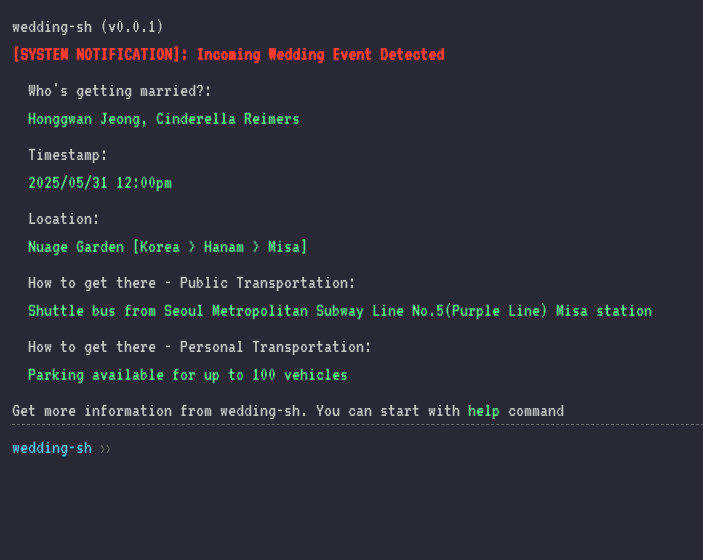
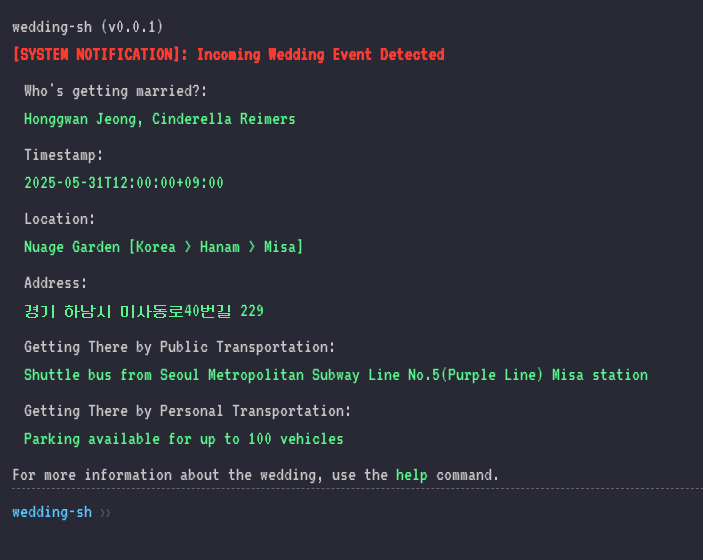
Before and after one commit to IwannabeRealnerD/wedding-sh, a SvelteKit app: page / in a window 1280 px wide. Shown: the top 560 px of the page, without its empty margins (0-703 px from the left). Built offline with nearby package versions, Linux system fonts and the light colour scheme.

Commit message:
feat: font ans misc for maintainability

```diff
--- a/package.json
+++ b/package.json
@@ -15,7 +15,7 @@
 		"lint": "eslint . --fix --cache",
 		"test": "vitest --run",
 		"prepare": "svelte-kit sync || echo ''|| husky install",
-		"gh-pages": "pnpm build && pnpx gh-pages -d build -t true"
+		"gh-pages": "pnpm build && gh-pages -d build -t true"
 	},
 	"lint-staged": {
 		"src/**/*.{svelte,ts}": [
--- a/src/app.css
+++ b/src/app.css
@@ -1,4 +1,4 @@
-@import "tailwindcss";
+@import 'tailwindcss';
 
 @theme {
 	--color-*: initial;
@@ -10,6 +10,13 @@
 	--color-secondary: #686767;
 	--color-background: #282935;
 	--color-white: #ffffff;
-	--font-family-vt323: "VT323", monospace;
-	--font-family-monospace: "monospace", monospace;
+	--font-family-dunggeunmo: 'VT323', 'DungGeunMo', monospace;
+	--font-family-vt323: 'VT323', monospace;
 }
+
+@font-face {
+	font-family: 'DungGeunMo';
+	src: url('/DungGeunMo.woff2') format('woff2');
+	unicode-range: U+AC00-D7AF, U+1100-11FF, U+3130-318F;
+	size-adjust: 80%
+}
--- a/src/app.html
+++ b/src/app.html
@@ -29,7 +29,8 @@
 			href="https://fonts.googleapis.com/css2?family=VT323&display=block"
 			rel="stylesheet"
 		/>
-		<meta name="description" content="khanne's terminal style wedding invitation" />
+		<link rel="preload" href="%sveltekit.assets%/DungGeunMo.woff2" as="font" type="font/woff2" crossorigin="anonymous">
+		<meta name="description" content="A terminal style wedding invitation." />
 
 		<meta property="og:title" content="wedding-sh" />
 		<meta property="og:type" content="website" />
@@ -38,16 +39,16 @@
 			property="og:url"
 			content="https://iwannaberealnerd.github.io/wedding-sh/"
 		/>
-		<meta property="og:description" content="khanne's terminal style resume" />
+		<meta property="og:description" content="A terminal style wedding invitation." />
 		<meta property="og:site_name" content="wedding-sh" />
 
 		<meta name="twitter:card" content="summary_large_image" />
 		<meta name="twitter:site" content="@WannabeRealnerD" />
 		<meta name="twitter:title" content="wedding-sh" />
-		<meta name="twitter:description" content="khanne's terminal style resume" />
+		<meta name="twitter:description" content="A terminal style wedding invitation." />
 		<meta name="twitter:image" content="%sveltekit.assets%/wedding-sh_og.png" />
 	</head>
-	<body data-sveltekit-preload-data="hover" class="bg-background font-family-vt323 text-lg sm:text-xl p-3">
+	<body data-sveltekit-preload-data="hover" class="bg-background font-family-dunggeunmo text-lg sm:text-xl p-3">
 		<div style="display: contents">%sveltekit.body%</div>
 	</body>
 </html>
--- /dev/null
+++ b/src/lib/components/Prompt.svelte
@@ -0,0 +1,6 @@
+<script lang="ts"></script>
+<div class="flex shrink-0">
+	<p class="text-info shrink-0">
+		wedding-sh<span class="text-secondary mx-2 text-sm">>></span>
+	</p>
+</div>
--- a/src/lib/utils/storage/type.ts
+++ b/src/lib/utils/storage/type.ts
@@ -1,6 +1,6 @@
 import type { CommandType } from "$lib/types/storage";
 
-type LocalStorageCommonKeys = "COMMAND" | "TEST" | "COUNT";
+type LocalStorageCommonKeys = "COMMAND";
 
 export type LocalStorageGetType = {
 	[K in LocalStorageCommonKeys]: K extends "COMMAND" ? CommandType[] : never;
--- a/src/routes/+page.svelte
+++ b/src/routes/+page.svelte
@@ -29,7 +29,7 @@
 	<div>
 		<WelcomeMessage />
 		{#if commandArr}
-			{#each commandArr as command (command.command)}
+			{#each commandArr as command, index (`${command.command} ${index}`)}
 				<HistoryLine {command} />
 			{/each}
 		{/if}
--- a/src/routes/components/HistoryLine.svelte
+++ b/src/routes/components/HistoryLine.svelte
@@ -1,7 +1,9 @@
 <script lang="ts">
-	import clsx from "clsx";
+	import clsx from 'clsx';
 
-	import { commandValidator } from "$lib/utils/command";
+	import Prompt from '$lib/components/Prompt.svelte';
+
+	import { commandValidator } from '$lib/utils/command';
 
 	interface Props {
 		command: { command: string; result: string };
@@ -10,14 +12,12 @@
 	let { command }: Props = $props();
 </script>
 
-<article class="border-b border-dashed border-secondary">
+<article class="border-secondary border-b border-dashed">
 	<div class="flex">
-		<p class="text-info shrink-0">
-			wedding-sh<span class="text-secondary text-sm mx-2">>></span>
-		</p>
-		<p class={clsx("w-full", commandValidator(command.command))}>
+		<Prompt />
+		<p class={clsx('w-full', commandValidator(command.command))}>
 			{command.command}
 		</p>
 	</div>
-	<p class="whitespace-pre-wrap text-primary">{command.result}</p>
+	<p class="text-primary whitespace-pre-wrap">{command.result}</p>
 </article>
--- a/src/routes/components/UserInputForm/index.svelte
+++ b/src/routes/components/UserInputForm/index.svelte
@@ -1,18 +1,14 @@
 <script lang="ts">
-	import clsx from "clsx";
-	import { tick } from "svelte";
+	import clsx from 'clsx';
+	import { tick } from 'svelte';
 
-	import { COMMANDS } from "$lib/constants/command";
-	import type { CommandType } from "$lib/types/storage";
-	import { historyLengthCutter, commandValidator } from "$lib/utils/command";
+	import { COMMANDS } from '$lib/constants/command';
+	import type { CommandType } from '$lib/types/storage';
+	import { historyLengthCutter, commandValidator } from '$lib/utils/command';
 
-	import AutoComplete from "./AutoComplete.svelte";
-	import {
-		clearStorageArr,
-		findAvailableCommand,
-		outputCreator,
-		putLocalStorageArr
-	} from "./util";
+	import AutoComplete from './AutoComplete.svelte';
+	import { clearStorageArr, findAvailableCommand, outputCreator, putLocalStorageArr } from './util';
+	import Prompt from '$lib/components/Prompt.svelte';
 
 	interface Props {
 		commandArr: CommandType[] | undefined;
@@ -21,22 +17,20 @@
 
 	let { commandArr = $bindable([]), inputBind = $bindable() }: Props = $props();
 
-	let inputCommand = $state("");
+	let inputCommand = $state('');
 
 	const changeCommandHandler = (command: string) => {
 		inputCommand = command;
 	};
 
 	let availableCommands = $derived(findAvailableCommand(inputCommand));
-	let isWholeCommand = $derived(
-		Object.values(COMMANDS).find((value) => value === inputCommand)
-	);
+	let isWholeCommand = $derived(Object.values(COMMANDS).find((value) => value === inputCommand));
 
 	const commandOnSubmit = async (event: SubmitEvent) => {
 		event.preventDefault();
-		if (inputCommand == "clear") {
+		if (inputCommand == 'clear') {
 			commandArr = [];
-			inputCommand = "";
+			inputCommand = '';
 			clearStorageArr();
 			return;
 		}
@@ -47,14 +41,14 @@
 		putLocalStorageArr(commandObject);
 		if (!commandArr) {
 			commandArr = [commandObject];
-			inputCommand = "";
+			inputCommand = '';
 			await tick();
 			scroll(0, document.body.scrollHeight);
 			return;
 		}
 		const cutArr = historyLengthCutter(commandArr);
 		commandArr = [...cutArr, commandObject];
-		inputCommand = "";
+		inputCommand = '';
 		await tick();
 		window.scrollTo(0, document.body.scrollHeight);
 	};
@@ -64,7 +58,7 @@
 	});
 </script>
 
-<form onsubmit={commandOnSubmit} autocomplete="off" class="flex relative py-2">
+<form onsubmit={commandOnSubmit} autocomplete="off" class="relative flex py-2">
 	{#if availableCommands.length !== 0 && !isWholeCommand}
 		<AutoComplete
 			onChangeCommand={changeCommandHandler}
@@ -72,12 +66,10 @@
 			{availableCommands}
 		/>
 	{/if}
-	<p class="text-info shrink-0">
-		wedding-sh<span class="text-secondary text-sm mx-2">>></span>
-	</p>
+	<Prompt />
 	<input
 		class={clsx(
-			`w-full border-none bg-transparent caret-white p-0 mb-8 focus:outline-none`,
+			`mb-8 w-full border-none bg-transparent p-0 caret-white focus:outline-none`,
 			commandValidator(inputCommand, availableCommands)
 		)}
 		name="command"
--- a/src/routes/components/welcomeMessage.svelte
+++ b/src/routes/components/welcomeMessage.svelte
@@ -2,7 +2,7 @@
 </script>
 
 {#snippet infoBlock(title: string, content: string)}
-	<div class="ml-4">
+	<div class="ml-3">
 		<p class="text-primary">
 			{title}:
 		</p>
@@ -12,30 +12,24 @@
 	</div>
 {/snippet}
 
-<article class="border-b border-dashed border-secondary">
+<article class="border-secondary border-b border-dashed">
 	<p class="text-primary">wedding-sh (v0.0.1)</p>
 	<div class="flex flex-col gap-2">
-		<h2 class="text-alert font-bold">
-			[SYSTEM NOTIFICATION]: Incoming Wedding Event Detected
-		</h2>
+		<h2 class="text-alert font-bold">[SYSTEM NOTIFICATION]: Incoming Wedding Event Detected</h2>
+		{@render infoBlock("Who's getting married?", 'Honggwan Jeong, Cinderella Reimers')}
+		{@render infoBlock('Timestamp', '2025-05-31T12:00:00+09:00')}
+		{@render infoBlock('Location', 'Nuage Garden [Korea > Hanam > Misa]')}
+		{@render infoBlock('Address', '경기 하남시 미사동로40번길 229')}
 		{@render infoBlock(
-			"Who's getting married?",
-			"Honggwan Jeong, Cinderella Reimers"
-		)}
-		{@render infoBlock("Timestamp", "2025/05/31 12:00pm")}
-		{@render infoBlock("Location", "Nuage Garden [Korea > Hanam > Misa]")}
-		{@render infoBlock(
-			"How to get there - Public Transportation",
-			"Shuttle bus from Seoul Metropolitan Subway Line No.5(Purple Line) Misa station"
+			'Getting There by Public Transportation',
+			'Shuttle bus from Seoul Metropolitan Subway Line No.5(Purple Line) Misa station'
 		)}
 		{@render infoBlock(
-			"How to get there - Personal Transportation",
-			"Parking available for up to 100 vehicles"
+			'Getting There by Personal Transportation',
+			'Parking available for up to 100 vehicles'
 		)}
 		<p class="text-primary">
-			Get more information from wedding-sh. You can start with <span
-				class="text-highlight">help</span
-			> command
+			For more information about the wedding, use the <span class="text-highlight">help</span> command.
 		</p>
 	</div>
 </article>
--- a/src/settings/index.ts
+++ b/src/settings.ts
@@ -8,10 +8,18 @@ export const COMMAND_DEFINITIONS: { [key: string]: CommandDefinition } = {
 	CALL: {
 		action: () => {
 			window.open("tel:+821051200592");
-			return "Redirecting to Honggwan Jeong's phone number...";
+			return "Opening phone app to call khanne...";
 		},
-		description: "Call Honggwan Jeong",
+		description: "Call khanne",
 		name: "call"
+	},
+	MAP: {
+		action: () => {
+			window.open("https://map.naver.com/p/entry/place/1016525309");
+			return "Opening naver map for Nuage Garden...";
+		},
+		description: "Open naver map for Nuage Garden",
+		name: "map"
 	},
 	CLEAR: {
 		action: () => "",
@@ -20,8 +28,8 @@ export const COMMAND_DEFINITIONS: { [key: string]: CommandDefinition } = {
 	},
 	CONTACT: {
 		action: () =>
-			"- Email: iwannaberealnerd@gmail.com\n- Phone Number: +821051200592",
-		description: "Get Honggwan Jeong's contact information",
+			" Email: iwannaberealnerd@gmail.com\n  Phone Number: +821051200592",
+		description: "Get khanne's contact information",
 		name: "contact"
 	},
 	GITHUB: {
@@ -37,7 +45,7 @@ export const COMMAND_DEFINITIONS: { [key: string]: CommandDefinition } = {
 			return (
 				"Available Commands:\n" +
 				Object.values(COMMAND_DEFINITIONS)
-					.map((command) => `    ${command.name}: ${command.description}`)
+					.map((command) => `  ${command.name}: ${command.description}`)
 					.join("\n")
 			);
 		},
@@ -47,9 +55,9 @@ export const COMMAND_DEFINITIONS: { [key: string]: CommandDefinition } = {
 	MESSAGE: {
 		action: () => {
 			window.open("sms:+821051200592");
-			return "Redirecting to Honggwan Jeong's phone number...";
+			return "Opening message app to send message to khanne...";
 		},
-		description: "Send message to Honggwan Jeong",
+		description: "Send message to khanne",
 		name: "message"
 	}
 };
```
Also changed, not shown: static/DungGeunMo.woff2 (added).
